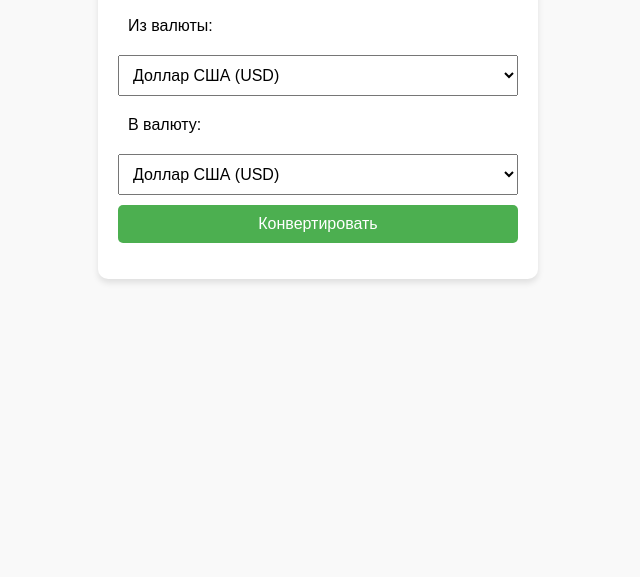
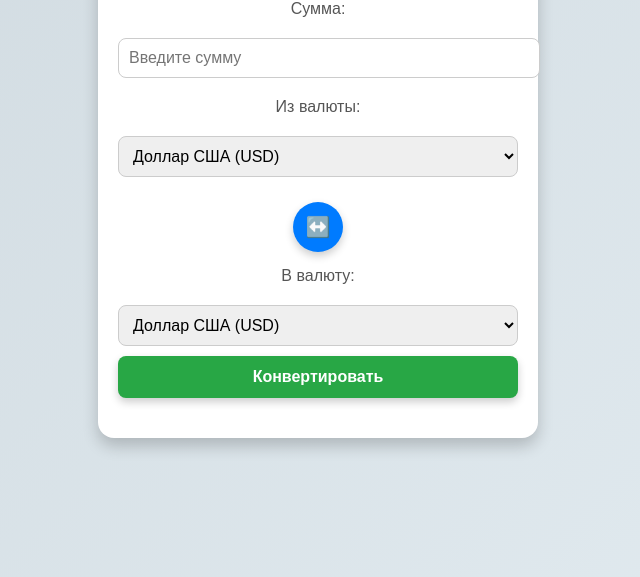
Before and after one commit to SaidXX77/tajcoin-webapp, a plain HTML site: page index.html in a window 1280 px wide. Shown: the part 223-800 px from the top of the page, without its empty margins (322-962 px from the left). Drawn offline with Linux system fonts and the light colour scheme; no server answers.

Commit message:
Update index.html

```diff
--- a/index.html
+++ b/index.html
@@ -6,45 +6,106 @@
     <title>Калькулятор валют</title>
     <style>
         body {
-            font-family: Arial, sans-serif;
+            font-family: 'Arial', sans-serif;
             margin: 0;
+            padding: 0;
+            background: linear-gradient(135deg, #cfd9df, #e2ebf0);
+            color: #333;
+            display: flex;
+            justify-content: center;
+            align-items: center;
+            height: 100vh;
+        }
+
+        .container {
+            width: 100%;
+            max-width: 400px;
+            background: #fff;
+            border-radius: 16px;
+            box-shadow: 0 8px 16px rgba(0, 0, 0, 0.2);
             padding: 20px;
-            background-color: #f9f9f9;
+            text-align: center;
         }
+
         h1 {
-            text-align: center;
-            color: #333;
+            font-size: 24px;
+            margin-bottom: 20px;
+            color: #444;
         }
-        .converter {
-            max-width: 400px;
-            margin: 20px auto;
-            padding: 20px;
-            background: white;
-            border-radius: 10px;
-            box-shadow: 0 4px 6px rgba(0, 0, 0, 0.1);
+
+        label {
+            font-size: 16px;
+            margin: 10px 0;
+            display: block;
+            color: #555;
         }
-        .converter label, .converter select, .converter input, .converter button {
-            display: block;
+
+        input, select {
             width: 100%;
+            padding: 10px;
             margin: 10px 0;
-            padding: 10px;
             font-size: 16px;
+            border: 1px solid #ccc;
+            border-radius: 8px;
+            outline: none;
         }
-        button {
-            background-color: #4caf50;
+
+        .swap-button {
+            display: flex;
+            justify-content: center;
+            margin: 15px 0;
+        }
+
+        .swap-button button {
+            background-color: #007bff;
             color: white;
             border: none;
             cursor: pointer;
-            border-radius: 5px;
+            border-radius: 50%;
+            width: 50px;
+            height: 50px;
+            font-size: 20px;
+            display: flex;
+            justify-content: center;
+            align-items: center;
+            box-shadow: 0 4px 8px rgba(0, 0, 0, 0.2);
+            transition: 0.3s;
         }
-        button:hover {
-            background-color: #45a049;
+
+        .swap-button button:hover {
+            background-color: #0056b3;
+            transform: scale(1.1);
+        }
+
+        button.convert-btn {
+            width: 100%;
+            background-color: #28a745;
+            color: white;
+            border: none;
+            border-radius: 8px;
+            cursor: pointer;
+            padding: 12px;
+            font-size: 16px;
+            font-weight: bold;
+            transition: 0.3s;
+            box-shadow: 0 4px 8px rgba(0, 0, 0, 0.2);
+        }
+
+        button.convert-btn:hover {
+            background-color: #218838;
+        }
+
+        #result {
+            font-size: 18px;
+            margin-top: 20px;
+            color: #007bff;
+            font-weight: bold;
         }
     </style>
 </head>
 <body>
-    <h1>Калькулятор валют</h1>
-    <div class="converter">
+    <div class="container">
+        <h1>Калькулятор валют</h1>
         <label for="amount">Сумма:</label>
         <input type="number" id="amount" placeholder="Введите сумму">
 
@@ -55,6 +116,10 @@
             <option value="TJS">Таджикский сомони (TJS)</option>
         </select>
 
+        <div class="swap-button">
+            <button onclick="swapCurrencies()">↔️</button>
+        </div>
+
         <label for="toCurrency">В валюту:</label>
         <select id="toCurrency">
             <option value="USD">Доллар США (USD)</option>
@@ -62,7 +127,7 @@
             <option value="TJS">Таджикский сомони (TJS)</option>
         </select>
 
-        <button onclick="convertCurrency()">Конвертировать</button>
+        <button class="convert-btn" onclick="convertCurrency()">Конвертировать</button>
 
         <p id="result"></p>
     </div>
@@ -79,11 +144,11 @@
                 if (!response.ok) throw new Error("Ошибка загрузки данных");
                 const data = await response.json();
 
-                // Курс валют по отношению к доллару США
+                // Установим курсы валют
                 exchangeRates = {
                     USD: 1,
                     RUB: data.rates.RUB, // Российский рубль
-                    TJS: 11.3 // Примерный курс сомони, можно заменить на актуальный
+                    TJS: 11.3 // Примерный курс сомони
                 };
             } catch (error) {
                 console.error("Ошибка:", error);
@@ -112,6 +177,17 @@
                 `${amount} ${fromCurrency} = ${convertedAmount.toFixed(2)} ${toCurrency}`;
         }
 
+        // Замена валют местами
+        function swapCurrencies() {
+            const fromCurrency = document.getElementById("fromCurrency");
+            const toCurrency = document.getElementById("toCurrency");
+
+            // Меняем значения местами
+            const temp = fromCurrency.value;
+            fromCurrency.value = toCurrency.value;
+            toCurrency.value = temp;
+        }
+
         // Загружаем курсы при загрузке страницы
         window.onload = loadRates;
     </script>
```
